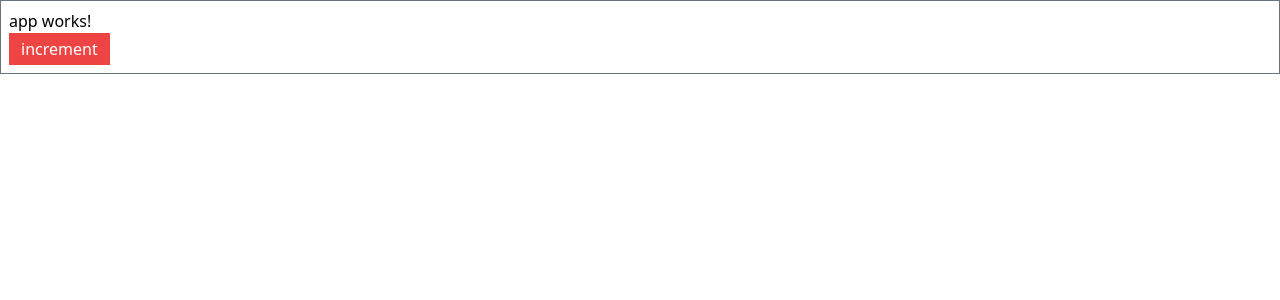
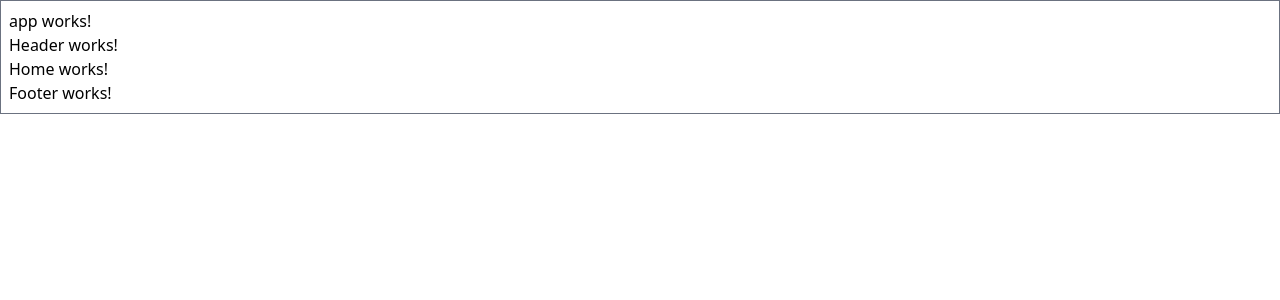
Before and after one commit to shivrajpro/react-by-lwd, a React (Create React App) app: page /about in a window 1280 px wide. Shown: the top 300 px of the page. Built offline with nearby package versions, Linux system fonts and the light colour scheme.

Commit message:
getting started with react router

```diff
--- a/package.json
+++ b/package.json
@@ -14,6 +14,7 @@
         "prop-types": "^15.7.2",
         "react": "^17.0.1",
         "react-dom": "^17.0.1",
+        "react-router-dom": "^5.2.0",
         "react-scripts": "4.0.1",
         "tailwindcss": "npm:@tailwindcss/postcss7-compat@^2.0.2",
         "web-vitals": "^0.2.4"
--- a/src/App.js
+++ b/src/App.js
@@ -1,11 +1,24 @@
+import { BrowserRouter, HashRouter, Route } from 'react-router-dom/cjs/react-router-dom';
 import './App.css';
+import { About } from './components/About/About';
+import { Footer } from './components/Footer/Footer';
+import { Header } from './components/Header/Header';
+import { Home } from './components/Home/Home';
 
 function App() {
     return (
-        <div className='p-2 border border-gray-500 container mx-auto'>
-            <p>app works!</p>
-            <button className='bg-red-500 px-3 py-1 text-white' >increment</button>
-        </div>
+        // basename="/leela"
+        <HashRouter hashType="noslash" >
+            <div className='p-2 border border-gray-500 container mx-auto'>
+                <p>app works!</p>
+                <Header />
+                <div>
+                    <Route path='/' component={Home} />
+                    <Route path='/about' component={About} />
+                </div>
+                <Footer />
+            </div>
+        </HashRouter>
     );
 }
 
--- /dev/null
+++ b/src/components/About/About.js
@@ -0,0 +1,5 @@
+export function About(props) {
+    return <div>
+        <p>About works!</p>
+    </div>
+}
--- /dev/null
+++ b/src/components/Footer/Footer.js
@@ -0,0 +1,5 @@
+export function Footer(props) {
+    return <div>
+        <p>Footer works!</p>
+    </div>
+}
--- /dev/null
+++ b/src/components/Header/Header.js
@@ -0,0 +1,5 @@
+export function Header(props) {
+    return <div>
+        <p>Header works!</p>
+    </div>
+}
--- /dev/null
+++ b/src/components/Home/Home.js
@@ -0,0 +1,5 @@
+export function Home(props) {
+    return <div>
+        <p>Home works!</p>
+    </div>
+}
```
Also changed, not shown: 1 other file (tests, documents, lock files or other folders).
